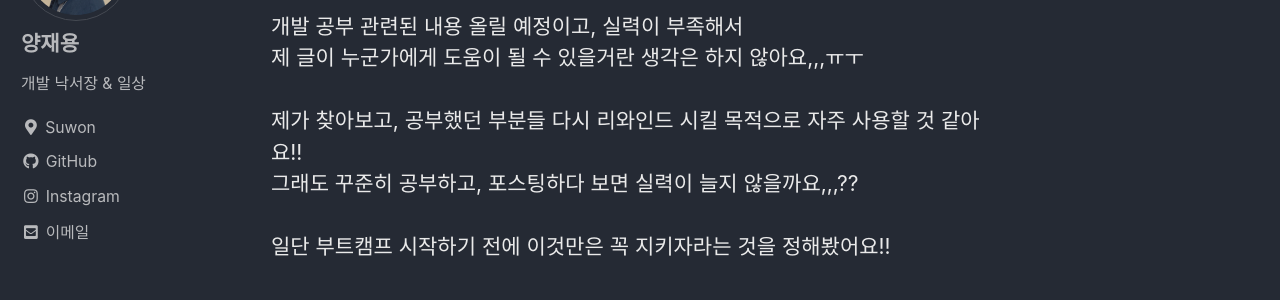
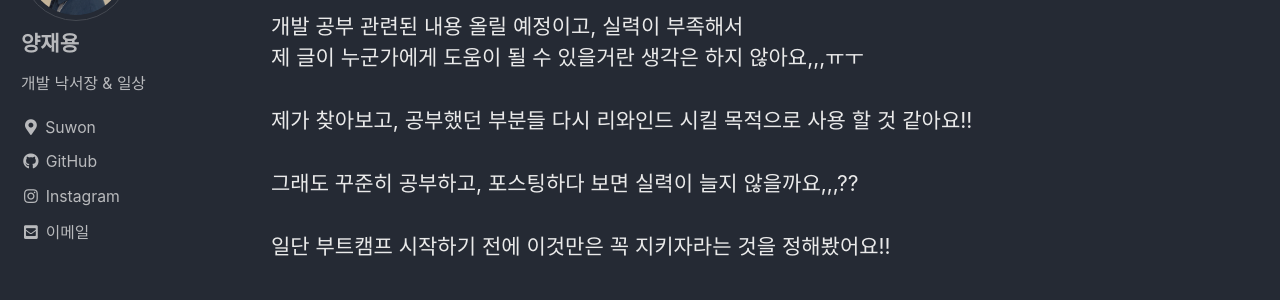
Before and after one commit to yjy8501/yjy8501.github.io, a Jekyll site: the page built from _posts/2023-04-04-first.md, in a window 1280 px wide and 900 px high, scrolled down 417 px. Shown: the part 152-452 px from the top of the window. Built offline with Jekyll 4.4.1, drawn with Linux system fonts in a browser that asks for light colours; cached includes are drawn as plain includes; comment, search, counter and statistics services are not loaded.

Commit message:
Posting
posting

```diff
--- a/_posts/2023-04-04-first.md
+++ b/_posts/2023-04-04-first.md
@@ -14,7 +14,7 @@ toc : true
 이것저것 기록용으로 사용하려고 깃 블로그 만들어봤습니다!!<br><br>
 개발 공부 관련된 내용 올릴 예정이고, 실력이 부족해서
 제 글이 누군가에게 도움이 될 수 있을거란 생각은 하지 않아요,,,ㅠㅜ<br><br>
-제가 찾아보고, 공부했던 부분들 다시 리와인드 시킬 목적으로 자주 사용할 것 같아요!!
+제가 찾아보고, 공부했던 부분들 다시 리와인드 시킬 목적으로 사용 할 것 같아요!!<br>
 그래도 꾸준히 공부하고, 포스팅하다 보면 실력이 늘지 않을까요,,,??<br><br>
 일단 부트캠프 시작하기 전에 이것만은 꼭 지키자라는 것을 정해봤어요!!<br><br>
 
```
Also changed, not shown: 3 other files.
